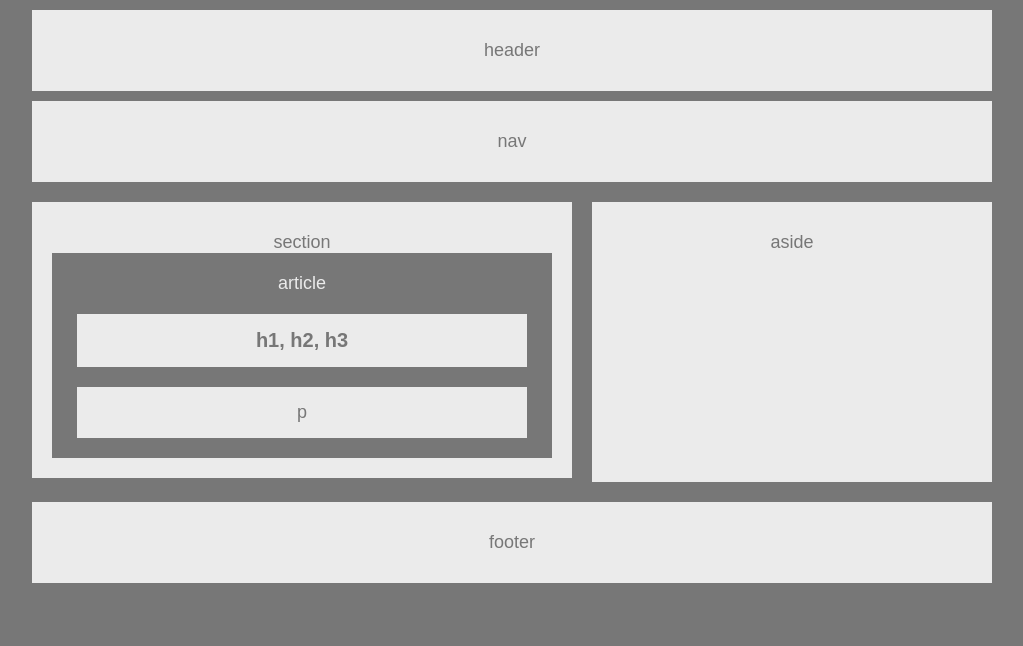
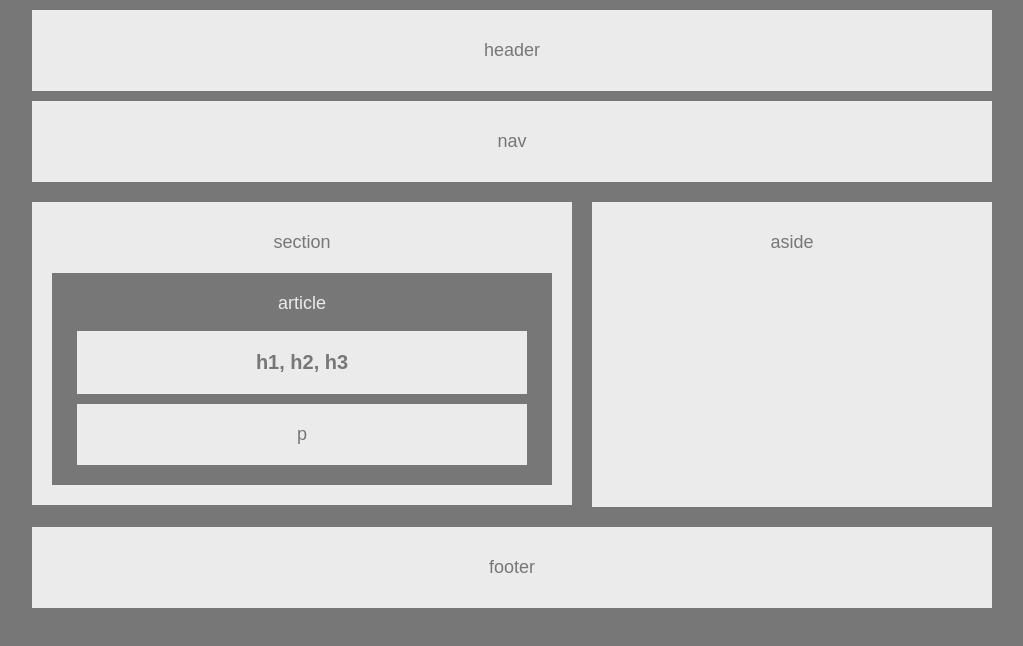
Before and after one commit to NancyDLL/HW-Wireframe, a plain HTML site: page index.html in a window 1280 px wide. Shown: the whole page, without its empty margins (58-1081 px from the left). Drawn offline with Linux system fonts and the light colour scheme.

Commit message:
Completed hbox alignment and finished assignment.

```diff
--- a/style.css
+++ b/style.css
@@ -53,31 +53,32 @@ article {
 	width: 500px;
 	padding-top: 20px;
 	padding-bottom: 20px;
+	margin-top: 20px;
 	margin-left: 20px;
 }
 .hbox {
 	background-color: #ebebeb;
 	color: #777;
 	width: 450px;
-	padding-top: 15px;
-	padding-bottom: 15px;
+	padding-top: 20px;
+	padding-bottom: 20px;
 	margin-left: 25px;
-	margin-top: 20px;
+	margin-top: 17px;
 }
 .pbox {
 	background-color: #ebebeb;
 	color: #777;
 	width: 450px;
-	padding-top: 15px;
-	padding-bottom: 15px;
+	padding-top: 20px;
+	padding-bottom: 20px;
 	margin-left: 25px;
-	margin-top: 20px;
+	margin-top: 10px;
 }
 aside {
 	background-color: #ebebeb;
 	color: #777;
 	padding-top: 30px;
-	height: 250px;
+	height: 275px;
 	width: 400px;
 	float: right;
 	margin-bottom: 20px;
```
